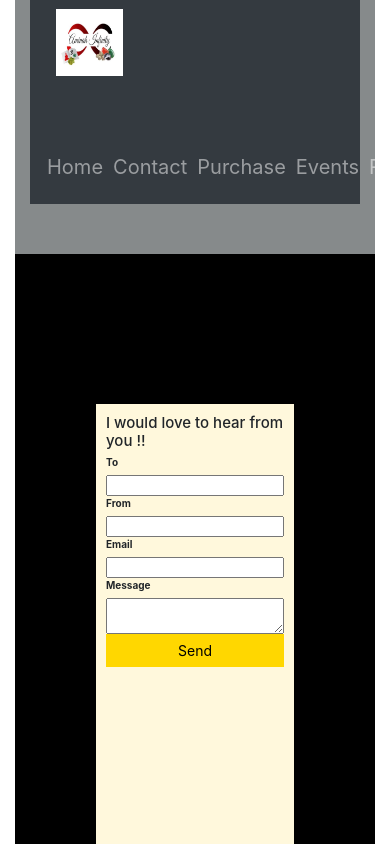
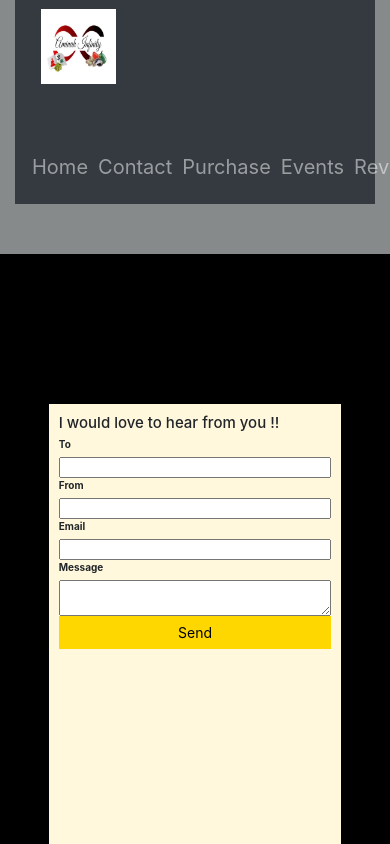
Before and after one commit to jjamaltwin/elementsofinfinity, a React (Create React App) app: page /Contact in a window 390 px wide. Shown: the top 844 px of the page. Built offline with nearby package versions, Linux system fonts and the light colour scheme; a web font is replaced by a local one.

Commit message:
working on the last bit of responsive design

```diff
--- a/src/App.css
+++ b/src/App.css
@@ -292,6 +292,12 @@ input[type="submit"] {
   width: 100%;
 }
 
+.slider img{
+  display: flex;
+  flex-direction: column;
+  width: 100%;
+}
+
 .slider h4 {
   color: white;
   font-size: 2rem;
@@ -429,10 +435,33 @@ input[type="submit"] {
    border-radius: 0%;
   }
 
+  .contact-form {
+    width: 75%;
+  }
+
+  #fluid {
+    padding: 0;
+  }
+
+  .container-main h3 {
+    margin-top: 2rem;
+    border: 2px solid red;
+  }
+
+  .container-main h1 {
+    margin-top: 6rem;
+    border: 2px solid red;
+  }
 
 
 @media only screen and (max-width: 650px) {
- .container-main h3 {
+  .contact-form {
+    width: 75%;
+  }
+
+
+
+  .container-main h3 {
   height: 60rem;
   margin:0%;
   padding:0%;
@@ -473,3 +502,35 @@ input[type="submit"] {
 }
 
 }
+
+@media only screen and (max-width:300px- 600px) {
+  .contact-form {
+    border: 2px solid yellow;
+    width: 75%;
+  }
+}
+
+
+@media only screen and (max-width: 428px) {}
+  .review-comments{
+   padding: 0%;
+   border-radius: 0%;
+  }
+
+  .contact-form {
+    width: 75%;
+  }
+
+  #fluid {
+    padding: 0;
+  }
+
+  .container-main h3 {
+    margin-top: 2rem;
+    border: 2px solid red;
+  }
+
+  .container-main h1 {
+    margin-top: 6rem;
+    border: 2px solid red;
+  }
```
